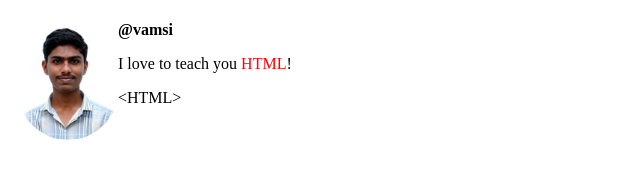
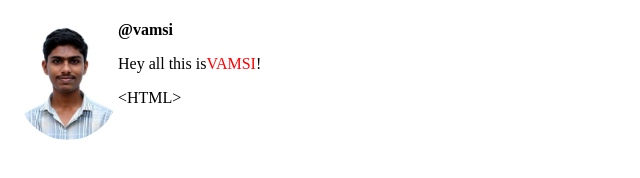
Before and after one commit to Vamsi-U/simple, a plain HTML site: page index.html in a window 1280 px wide. Shown: the full height of the page, 0-640 px from the left. Drawn offline with Linux system fonts and the light colour scheme.

Commit message:
Update index.html

```diff
--- a/index.html
+++ b/index.html
@@ -27,7 +27,7 @@
         <h2></h2>
         <img src="images/vamsi.jpeg" alt="An image of vamsi">
         <p class="username">@vamsi</p>
-        <p> I love to teach you <em>HTML</em>!</p>
+        <p> Hey all this is<em>VAMSI</em>!</p>
         <p>&lt;HTML&gt;</p>
 
 
```
